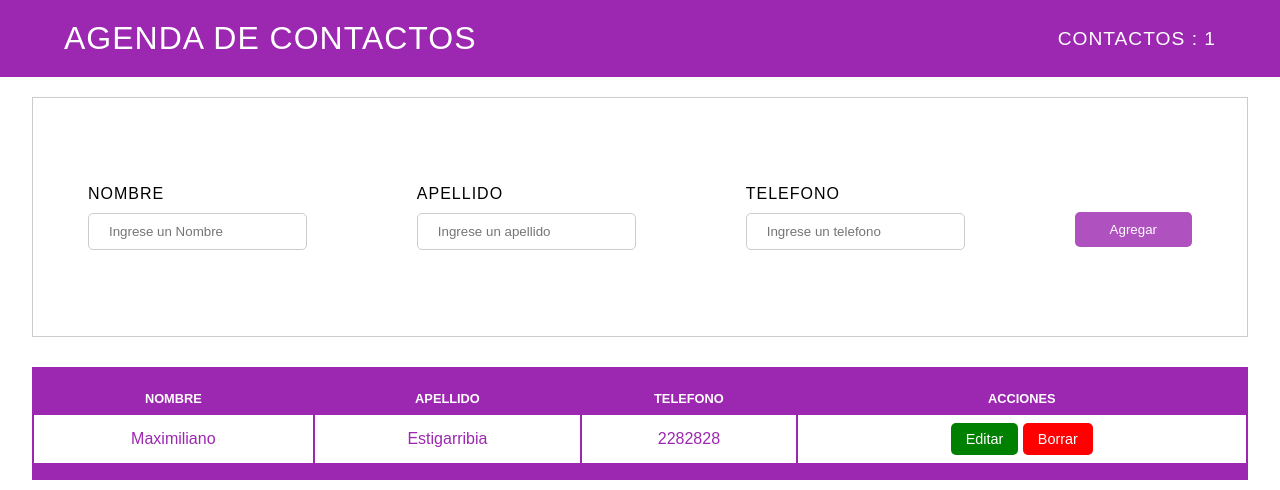
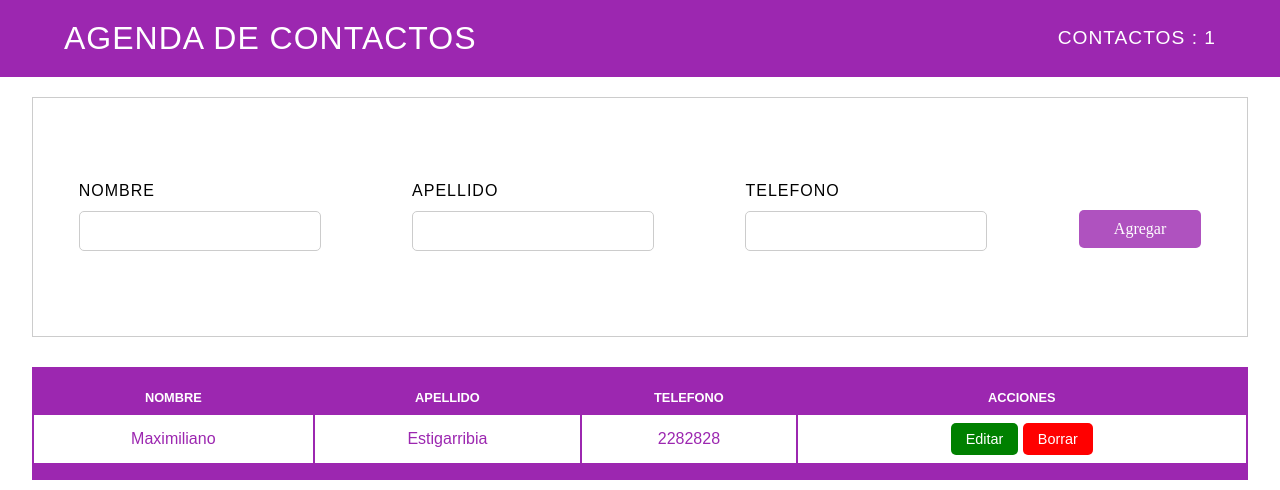
Before and after one commit to maximiliano-20/Agenda-de-Contactos, a PHP site: page / in a window 1280 px wide. Shown: the top 490 px of the page. Run offline with PHP 8.4, Linux system fonts and the light colour scheme; data comes from the database, SQL or seed files in the repository.

Commit message:
Index Finalizado

```diff
--- a/index.php
+++ b/index.php
@@ -4,6 +4,7 @@
 	<meta charset="utf-8">
 	<title>Agenda de Contactos</title>
 	<meta name="viewport" content="width=device-width, initial-scale=1.0">
+	<link rel="stylesheet" type="text/css" href="css/normalize.css">
 	<link rel="stylesheet" type="text/css" href="css/styles.css">
 </head>
 <body>
@@ -18,15 +19,11 @@
 		</div>
 
 		<ul class="menu-link">
-			<li id="cantidad-contactos">Contactos</li>
+			<li id="cantidad-contactos"></li>
 
 		</ul>
 
 	</nav>
-
-	<div class="boton-menu">
-		<i class="fas fa-bars"></i>
-	</div>
 
 </header>
 
@@ -40,17 +37,17 @@
 
 			<div class="input-caja">
 				<label>Nombre</label>
-				<input type="text" name="nombre" id="nombre" placeholder="Ingrese un Nombre">
+				<input type="text" name="nombre" id="nombre" >
 			</div>
 
 			<div class="input-caja">
 				<label>Apellido</label>
-				<input type="text" name="apellido" id="apellido" placeholder="Ingrese un apellido">
+				<input type="text" name="apellido" id="apellido" >
 			</div>
 
 			<div class="input-caja">
 				<label>Telefono</label>
-				<input type="text" name="telefono" id="telefono" placeholder="Ingrese un telefono">
+				<input type="text" name="telefono" id="telefono" >
 			</div>
 
 		     <div class="boton-caja">
@@ -87,5 +84,6 @@
 
 
 <script type="text/javascript" src="js/app.js"></script>
+<script type="text/javascript" src="sweet-alert/sweetalert2@9.js"></script>
 </body>
 </html>
```
